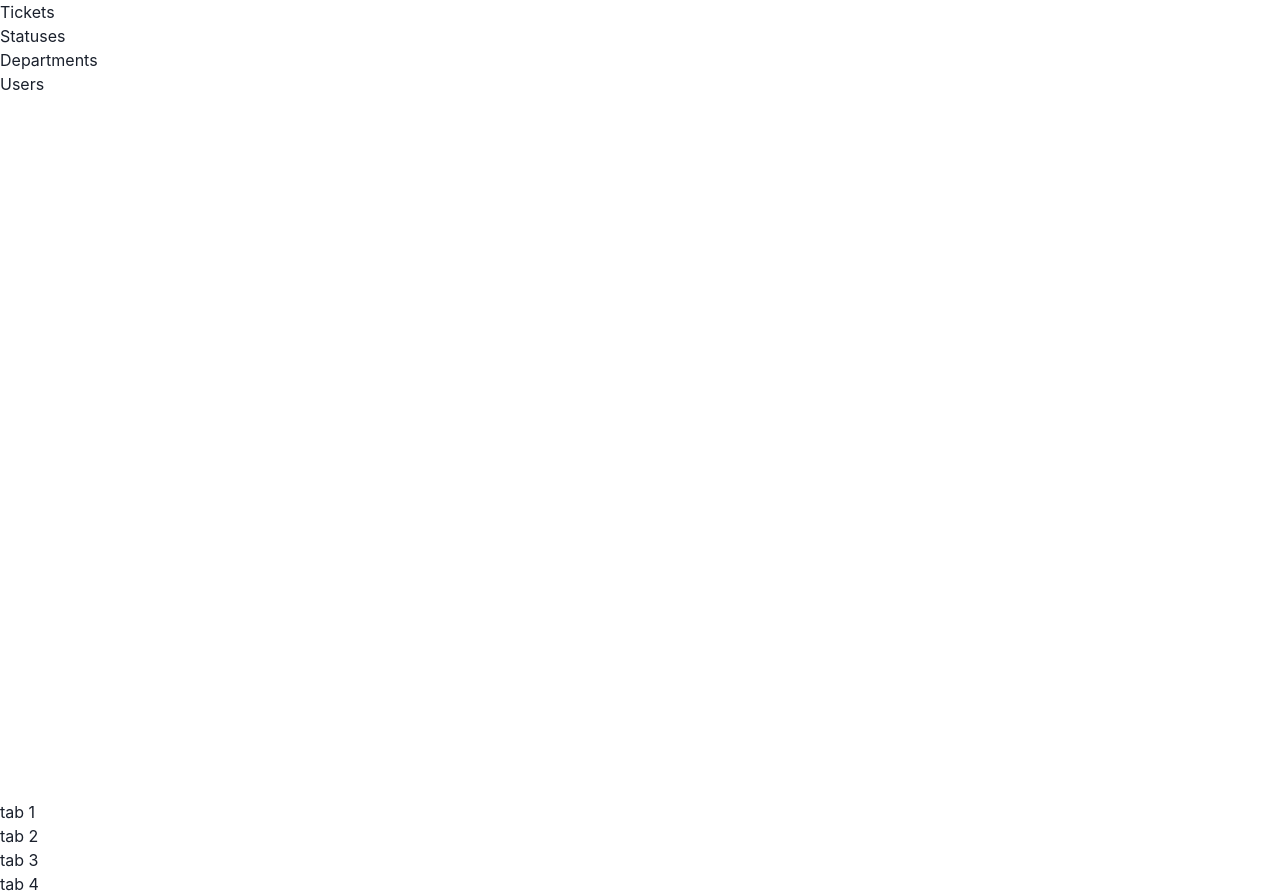
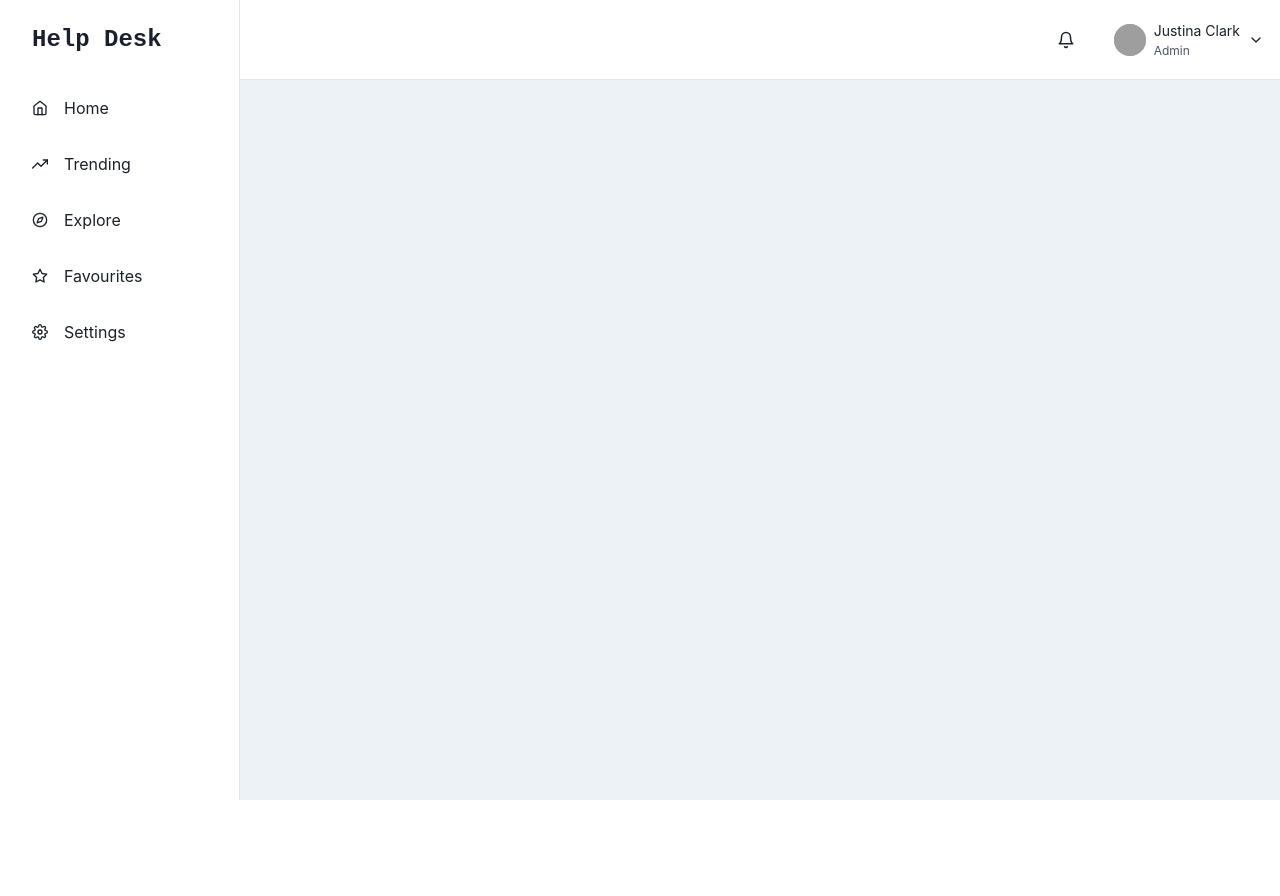
Before and after one commit to mahadi-devo/SPM, a React (Create React App) app in the folder frontend/: page / in a window 1280 px wide. After the commit the page ends 800 px from the top, so only its background shows below. Built offline with nearby package versions, Linux system fonts and the light colour scheme; grey boxes are pictures that could not be loaded.

Commit message:
shared sidebar added

```diff
--- a/frontend/src/components/shared/sidebar.js
+++ b/frontend/src/components/shared/sidebar.js
@@ -1,50 +1,212 @@
-import {Col, Nav, Row, Tab} from 'react-bootstrap';
+import React, { ReactNode } from "react";
+import {
+  IconButton,
+  Avatar,
+  Box,
+  CloseButton,
+  Flex,
+  HStack,
+  VStack,
+  Icon,
+  useColorModeValue,
+  Link,
+  Drawer,
+  DrawerContent,
+  Text,
+  useDisclosure,
+  Menu,
+  MenuButton,
+  MenuDivider,
+  MenuItem,
+  MenuList,
+} from "@chakra-ui/react";
+import {
+  FiHome,
+  FiTrendingUp,
+  FiCompass,
+  FiStar,
+  FiSettings,
+  FiMenu,
+  FiBell,
+  FiChevronDown,
+} from "react-icons/fi";
 
-const Sidebar = () => {
+const LinkItems = [
+  { name: "Home", icon: FiHome },
+  { name: "Trending", icon: FiTrendingUp },
+  { name: "Explore", icon: FiCompass },
+  { name: "Favourites", icon: FiStar },
+  { name: "Settings", icon: FiSettings },
+];
+
+export default function SidebarWithHeader({ children }) {
+  const { isOpen, onOpen, onClose } = useDisclosure();
   return (
-    <div>
-      <Tab.Container id="left-tabs-example" defaultActiveKey="first">
-        <Row className="container">
-          <Col sm={2} style={{ minHeight: '100vh' }} className="bg-light">
-            <div className="mt-5">
-              <Nav className="flex-column">
-                <Nav.Item className="my-2">
-                  <Nav.Link eventKey="ticket-mng">Tickets</Nav.Link>
-                </Nav.Item>
-                <Nav.Item className="my-2">
-                  <Nav.Link eventKey="status-mng">Statuses</Nav.Link>
-                </Nav.Item>
-                <Nav.Item className="my-2">
-                  <Nav.Link eventKey="department-mng">Departments</Nav.Link>
-                </Nav.Item>
-                <Nav.Item className="my-2">
-                  <Nav.Link eventKey="user-mng">Users</Nav.Link>
-                </Nav.Item>
-              </Nav>
-            </div>
-          </Col>
-          <Col sm={10}>
-            <div className="mt-5">
-            <Tab.Content>
-              <Tab.Pane eventKey="ticket-mng">
-                <p>tab 1</p>
-              </Tab.Pane>
-              <Tab.Pane eventKey="status-mng">
-                <p>tab 2</p>
-              </Tab.Pane>
-              <Tab.Pane eventKey="department-mng">
-                <p>tab 3</p>
-              </Tab.Pane>
-              <Tab.Pane eventKey="user-mng">
-                <p>tab 4</p>
-              </Tab.Pane>
-            </Tab.Content>
-            </div>
-          </Col>
-        </Row>
-      </Tab.Container>
-    </div>
+    <Box minH="100vh" bg={useColorModeValue("gray.100", "gray.900")}>
+      <SidebarContent
+        onClose={() => onClose}
+        display={{ base: "none", md: "block" }}
+      />
+      <Drawer
+        autoFocus={false}
+        isOpen={isOpen}
+        placement="left"
+        onClose={onClose}
+        returnFocusOnClose={false}
+        onOverlayClick={onClose}
+        size="full"
+      >
+        <DrawerContent>
+          <SidebarContent onClose={onClose} />
+        </DrawerContent>
+      </Drawer>
+      {/* mobilenav */}
+      <MobileNav onOpen={onOpen} />
+      <Box ml={{ base: 0, md: 60 }} p="4">
+        {children}
+      </Box>
+    </Box>
+  );
+}
+
+const SidebarContent = ({ onClose, ...rest }) => {
+  return (
+    <Box
+      transition="3s ease"
+      bg={useColorModeValue("white", "gray.900")}
+      borderRight="1px"
+      borderRightColor={useColorModeValue("gray.200", "gray.700")}
+      w={{ base: "full", md: 60 }}
+      pos="fixed"
+      h="full"
+      {...rest}
+    >
+      <Flex h="20" alignItems="center" mx="8" justifyContent="space-between">
+        <Text fontSize="2xl" fontFamily="monospace" fontWeight="bold">
+          Help Desk
+        </Text>
+        <CloseButton display={{ base: "flex", md: "none" }} onClick={onClose} />
+      </Flex>
+      {LinkItems.map((link) => (
+        <NavItem key={link.name} icon={link.icon}>
+          {link.name}
+        </NavItem>
+      ))}
+    </Box>
+  );
+};
+const NavItem = ({ icon, children, ...rest }) => {
+  return (
+    <Link href="#" style={{ textDecoration: "none" }}>
+      <Flex
+        align="center"
+        p="4"
+        mx="4"
+        borderRadius="lg"
+        role="group"
+        cursor="pointer"
+        _hover={{
+          bg: "cyan.400",
+          color: "white",
+        }}
+        {...rest}
+      >
+        {icon && (
+          <Icon
+            mr="4"
+            fontSize="16"
+            _groupHover={{
+              color: "white",
+            }}
+            as={icon}
+          />
+        )}
+        {children}
+      </Flex>
+    </Link>
   );
 };
 
-export default Sidebar;
+const MobileNav = ({ onOpen, ...rest }) => {
+  return (
+    <Flex
+      ml={{ base: 0, md: 60 }}
+      px={{ base: 4, md: 4 }}
+      height="20"
+      alignItems="center"
+      bg={useColorModeValue("white", "gray.900")}
+      borderBottomWidth="1px"
+      borderBottomColor={useColorModeValue("gray.200", "gray.700")}
+      justifyContent={{ base: "space-between", md: "flex-end" }}
+      {...rest}
+    >
+      <IconButton
+        display={{ base: "flex", md: "none" }}
+        onClick={onOpen}
+        variant="outline"
+        aria-label="open menu"
+        icon={<FiMenu />}
+      />
+
+      <Text
+        display={{ base: "flex", md: "none" }}
+        fontSize="2xl"
+        fontFamily="monospace"
+        fontWeight="bold"
+      >
+        Logo
+      </Text>
+
+      <HStack spacing={{ base: "0", md: "6" }}>
+        <IconButton
+          size="lg"
+          variant="ghost"
+          aria-label="open menu"
+          icon={<FiBell />}
+        />
+        <Flex alignItems={"center"}>
+          <Menu>
+            <MenuButton
+              py={2}
+              transition="all 0.3s"
+              _focus={{ boxShadow: "none" }}
+            >
+              <HStack>
+                <Avatar
+                  size={"sm"}
+                  src={
+                    "https://images.unsplash.com/photo-1619946794135-5bc917a27793?ixlib=rb-0.3.5&q=80&fm=jpg&crop=faces&fit=crop&h=200&w=200&s=b616b2c5b373a80ffc9636ba24f7a4a9"
+                  }
+                />
+                <VStack
+                  display={{ base: "none", md: "flex" }}
+                  alignItems="flex-start"
+                  spacing="1px"
+                  ml="2"
+                >
+                  <Text fontSize="sm">Justina Clark</Text>
+                  <Text fontSize="xs" color="gray.600">
+                    Admin
+                  </Text>
+                </VStack>
+                <Box display={{ base: "none", md: "flex" }}>
+                  <FiChevronDown />
+                </Box>
+              </HStack>
+            </MenuButton>
+            <MenuList
+              bg={useColorModeValue("white", "gray.900")}
+              borderColor={useColorModeValue("gray.200", "gray.700")}
+            >
+              <MenuItem>Profile</MenuItem>
+              <MenuItem>Settings</MenuItem>
+              <MenuItem>Billing</MenuItem>
+              <MenuDivider />
+              <MenuItem>Sign out</MenuItem>
+            </MenuList>
+          </Menu>
+        </Flex>
+      </HStack>
+    </Flex>
+  );
+};
```
